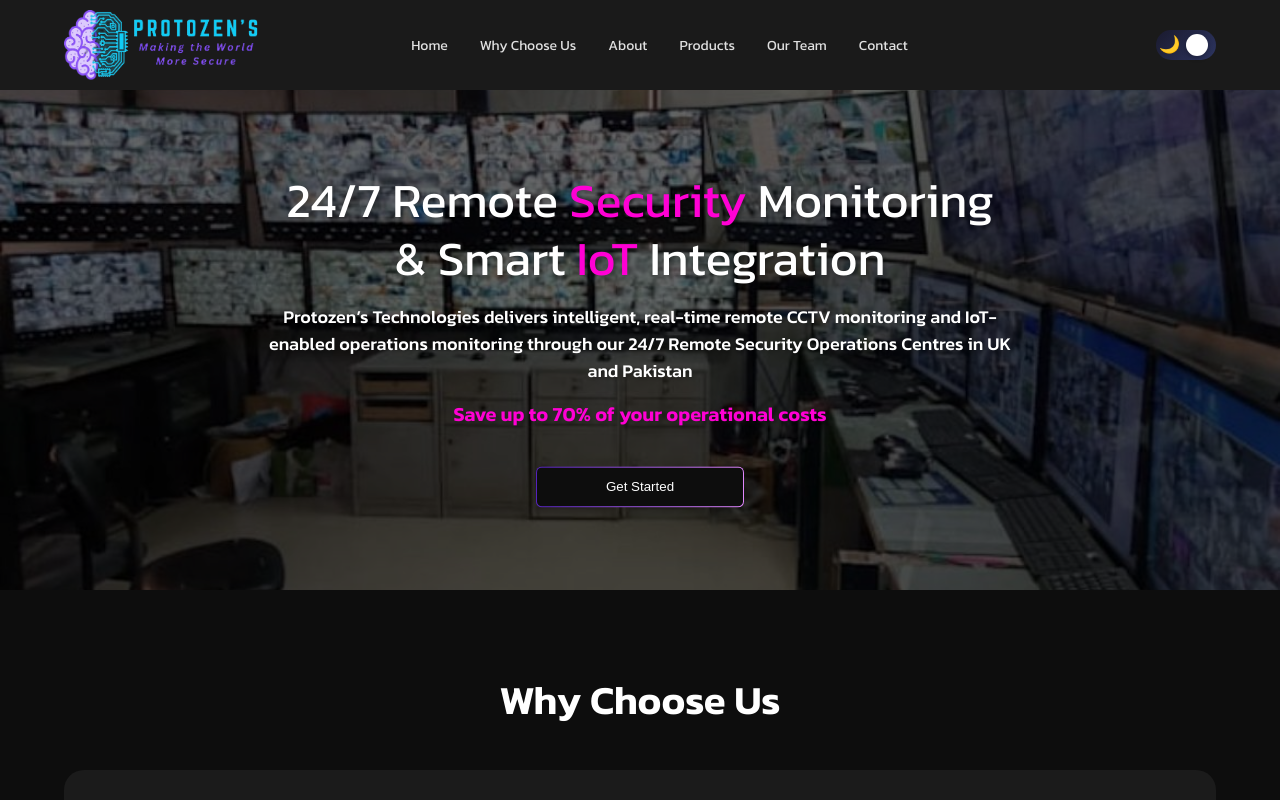
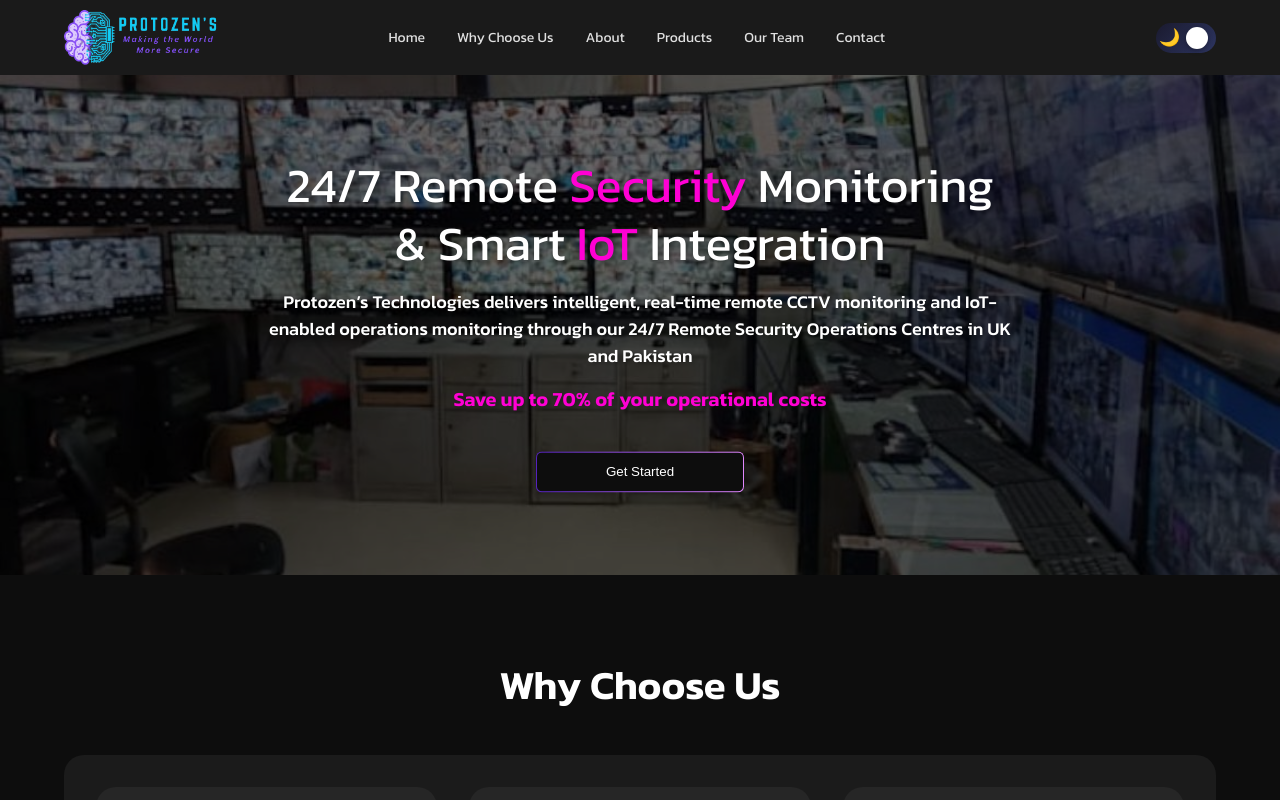
Before and after one commit to hasnain1665/Protozen-s, a React (Create React App) app: page / in a window 1280 px wide. Shown: the top 800 px of the page. Built offline with nearby package versions, Linux system fonts and the light colour scheme; some icons are missing.

Commit message:
Update logo and description

```diff
--- a/public/index.html
+++ b/public/index.html
@@ -8,14 +8,13 @@
     <meta name="theme-color" content="#000000" />
     <meta
       name="description"
-      content="Web site created using create-react-app"
+      content="Protozen's Technologies - 24/7 Remote Security Monitoring & Smart IoT Integration"
     />
     <link rel="apple-touch-icon" href="%PUBLIC_URL%/logo192.png" />
     <link rel="manifest" href="%PUBLIC_URL%/manifest.json" />
     <title>Protozen's Security Solutions</title>
   </head>
   <body>
-    <noscript>You need to enable JavaScript to run this app.</noscript>
     <div id="root"></div>
   </body>
 </html>
--- a/src/styles/main.css
+++ b/src/styles/main.css
@@ -78,8 +78,8 @@
 }
 
 .logo {
-  min-width: 100px;
-  height: 70px;
+  min-width: 80px;
+  height: 55px;
   margin: 10px 0;
   -o-object-fit: contain;
      object-fit: contain;
--- a/src/styles/main.scss
+++ b/src/styles/main.scss
@@ -94,8 +94,8 @@
 }
 
 .logo {
-  min-width: 100px;
-  height: 70px;
+  min-width: 80px;
+  height: 55px;
   margin: 10px 0;
   object-fit: contain;
 
```
Also changed, not shown: 1 other file (tests, documents, lock files or other folders).
